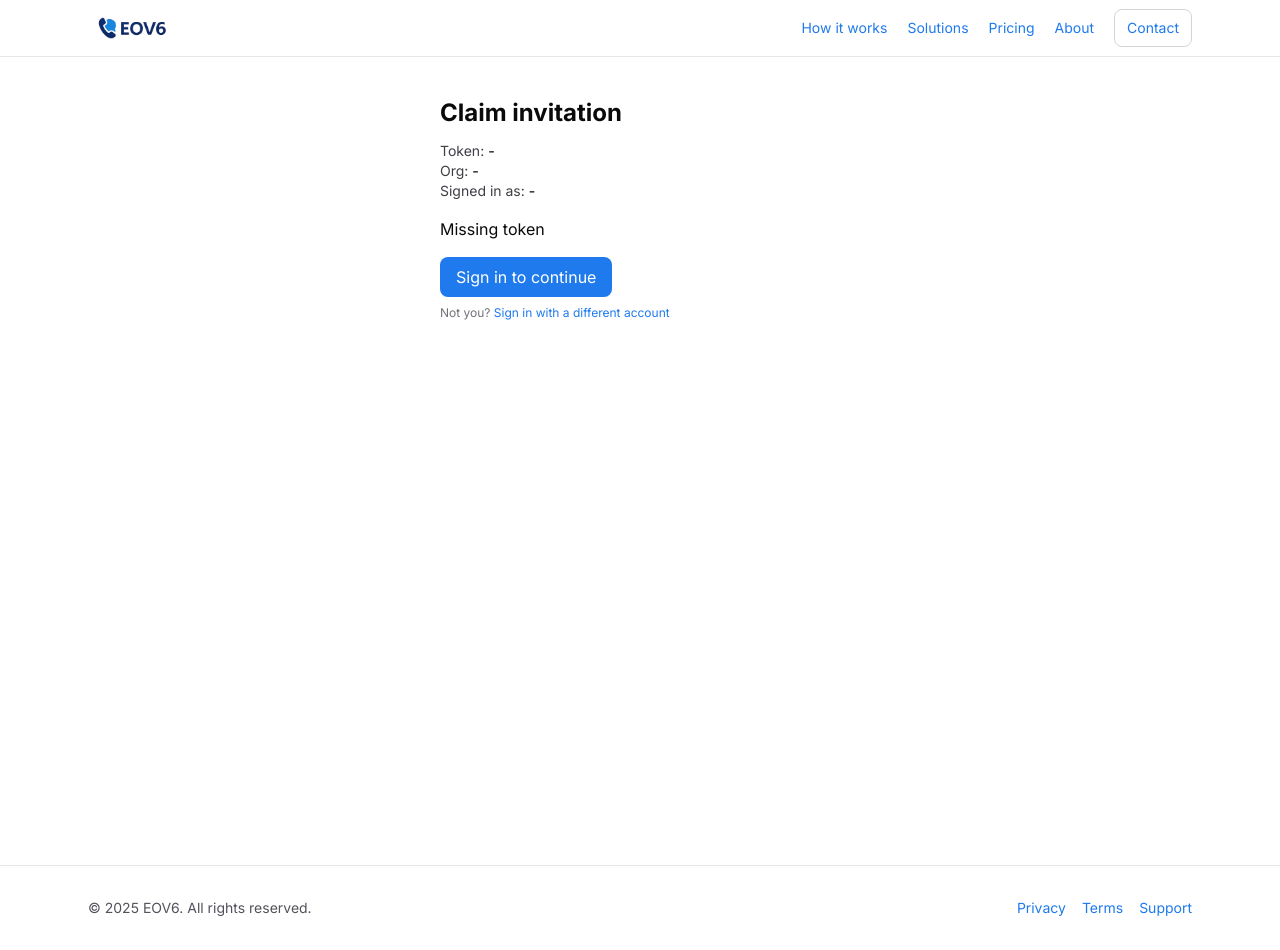
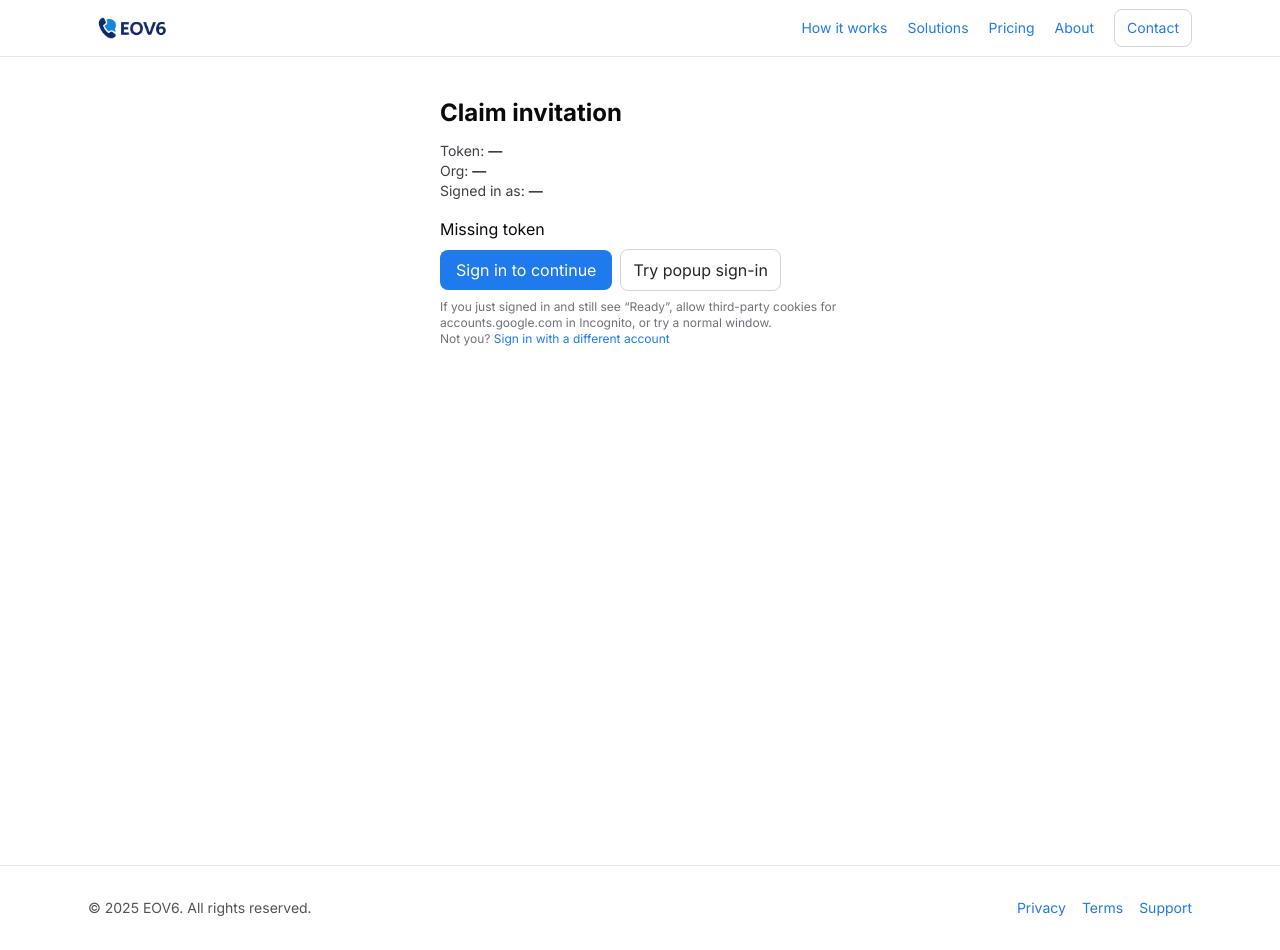
Before and after one commit to RaveCorp392/eov6, a Next.js app: page /onboard/claim in a window 1280 px wide. Built offline with nearby package versions, Linux system fonts and the light colour scheme; no server answers.

Commit message:
claim(auth): central init with Local persistence + popup fallback; explicit Claim now flow

```diff
--- a/app/onboard/claim/page.tsx
+++ b/app/onboard/claim/page.tsx
@@ -6,6 +6,7 @@ import {
   GoogleAuthProvider,
   onAuthStateChanged,
   signInWithRedirect,
+  signInWithPopup,
   getRedirectResult,
 } from "firebase/auth";
 
@@ -25,11 +26,17 @@ export default function ClaimPage() {
   const [signedInEmail, setSignedInEmail] = useState<string>("");
 
   useEffect(() => {
-    try {
-      void getRedirectResult(auth).catch(() => {});
-    } catch (err) {
-      console.error("[claim:init] getRedirectResult failed", err);
-    }
+    (async () => {
+      try {
+        const res = await getRedirectResult(auth);
+        if (res?.user?.email) {
+          setSignedInEmail(res.user.email);
+          setStatus("Signed in; ready to claim");
+        }
+      } catch (err) {
+        console.warn("[claim:getRedirectResult] failed", err);
+      }
+    })();
   }, []);
 
   useEffect(() => {
@@ -59,7 +66,7 @@ export default function ClaimPage() {
     }
 
     try {
-      setStatus("Claiming...");
+      setStatus("Claiming\u2026");
       const t = await auth.currentUser.getIdToken();
       const r = await fetch("/api/orgs/claim", {
         method: "POST",
@@ -79,55 +86,67 @@ export default function ClaimPage() {
       window.location.replace(`/thanks/setup?org=${encodeURIComponent(targetOrg)}`);
     } catch (e: any) {
       setStatus(e?.message || "claim_failed");
+      console.error("[claim:claim] error", e);
     }
   }
 
   function signIn() {
     try {
+      setStatus("Opening redirect\u2026");
       signInWithRedirect(auth, new GoogleAuthProvider());
     } catch (e: any) {
       setStatus(e?.message || "auth_failed");
+      console.error("[claim:redirect] error", e);
     }
   }
 
-  function switchAccount(e: MouseEvent<HTMLButtonElement | HTMLAnchorElement>) {
+  async function signInWithPopupFallback() {
+    try {
+      setStatus("Opening popup\u2026");
+      await signInWithPopup(auth, new GoogleAuthProvider());
+      setStatus("Signed in; ready to claim");
+    } catch (e: any) {
+      setStatus(e?.message || "popup_failed");
+      console.error("[claim:popup] error", e);
+    }
+  }
+
+  function signOutAndReload() {
+    auth.signOut().then(() => window.location.reload());
+  }
+
+  function switchAccountLink(e: MouseEvent<HTMLAnchorElement>) {
     e.preventDefault();
-    auth.signOut().then(() => window.location.reload());
+    signOutAndReload();
+  }
+
+  function switchAccountButton(e: MouseEvent<HTMLButtonElement>) {
+    e.preventDefault();
+    signOutAndReload();
   }
 
   return (
     <div className="mx-auto max-w-md px-6 py-10">
       <h1 className="text-2xl font-bold mb-3">Claim invitation</h1>
       <div className="text-sm text-zinc-700 mb-4">
-        <div>
-          Token: <b>{token || "-"}</b>
-        </div>
-        <div>
-          Org: <b>{orgId || "-"}</b>
-        </div>
-        <div>
-          Signed in as: <b>{signedInEmail || "-"}</b>
-        </div>
+        <div>Token: <b>{token || "\u2014"}</b></div>
+        <div>Org: <b>{orgId || "\u2014"}</b></div>
+        <div>Signed in as: <b>{signedInEmail || "\u2014"}</b></div>
       </div>
 
-      <p className="mb-4">{status}</p>
+      <p className="mb-2">{status}</p>
 
       {!auth.currentUser ? (
         <>
-          <button className="button-primary" onClick={signIn}>
-            Sign in to continue
-          </button>
-          {status === "Ready" && (
-            <div className="text-xs text-zinc-500 mt-2">
-              If you just signed in elsewhere and still see &ldquo;Ready&rdquo;, allow third-party cookies for
-              accounts.google.com or try a normal (non-incognito) window.
-            </div>
-          )}
+          <div>
+            <button className="button-primary" onClick={signIn}>Sign in to continue</button>
+            <button className="button-ghost ml-2" onClick={signInWithPopupFallback}>Try popup sign-in</button>
+          </div>
           <div className="text-xs text-zinc-500 mt-2">
-            Not you?{" "}
-            <a href="#" onClick={switchAccount}>
-              Sign in with a different account
-            </a>
+            If you just signed in and still see &ldquo;Ready&rdquo;, allow third-party cookies for accounts.google.com in Incognito, or try a normal window.
+          </div>
+          <div className="text-xs text-zinc-500">
+            Not you? <a href="#" onClick={switchAccountLink}>Sign in with a different account</a>
           </div>
         </>
       ) : (
@@ -135,7 +154,7 @@ export default function ClaimPage() {
           <button className="button-primary" onClick={doClaim}>
             Claim now
           </button>
-          <button className="button-ghost" onClick={switchAccount}>
+          <button className="button-ghost" onClick={switchAccountButton}>
             Switch account
           </button>
         </div>
@@ -146,9 +165,9 @@ export default function ClaimPage() {
           <div>
             <b>Debug</b>
           </div>
-          <div>token: {token || "-"}</div>
-          <div>org: {orgId || "-"}</div>
-          <div>signedIn: {signedInEmail || "-"}</div>
+          <div>token: {token || "\u2014"}</div>
+          <div>org: {orgId || "\u2014"}</div>
+          <div>signedIn: {signedInEmail || "\u2014"}</div>
           <div>status: {status}</div>
           <pre className="whitespace-pre-wrap">{JSON.stringify(lastResp, null, 2)}</pre>
         </div>
--- a/lib/firebase.ts
+++ b/lib/firebase.ts
@@ -45,16 +45,25 @@ const firebaseConfig = {
 export const app: FirebaseApp = getApps().length ? getApp() : initializeApp(firebaseConfig);
 export const db = getFirestore(app);
 export const auth = getAuth(app);
+
+setPersistence(auth, browserLocalPersistence).catch((e) => {
+  console.warn("[auth:persistence] failed", e);
+});
+
 auth.useDeviceLanguage?.();
+
+if (typeof window !== "undefined") {
+  console.log("[auth:init]", {
+    origin: window.location.origin,
+    authDomain: (auth.config as any)?.authDomain,
+  });
+}
 export const storage = getStorage(app);
 export default app;
 
 export const googleProvider = new GoogleAuthProvider();
 export { onAuthStateChanged, signInWithPopup, signOut };
 export type { User };
-
-// Ensure durable sign-in on this origin; ignore failures (e.g., unsupported env)
-try { void setPersistence(auth, browserLocalPersistence); } catch {}
 
 /* =========
    Types
```
